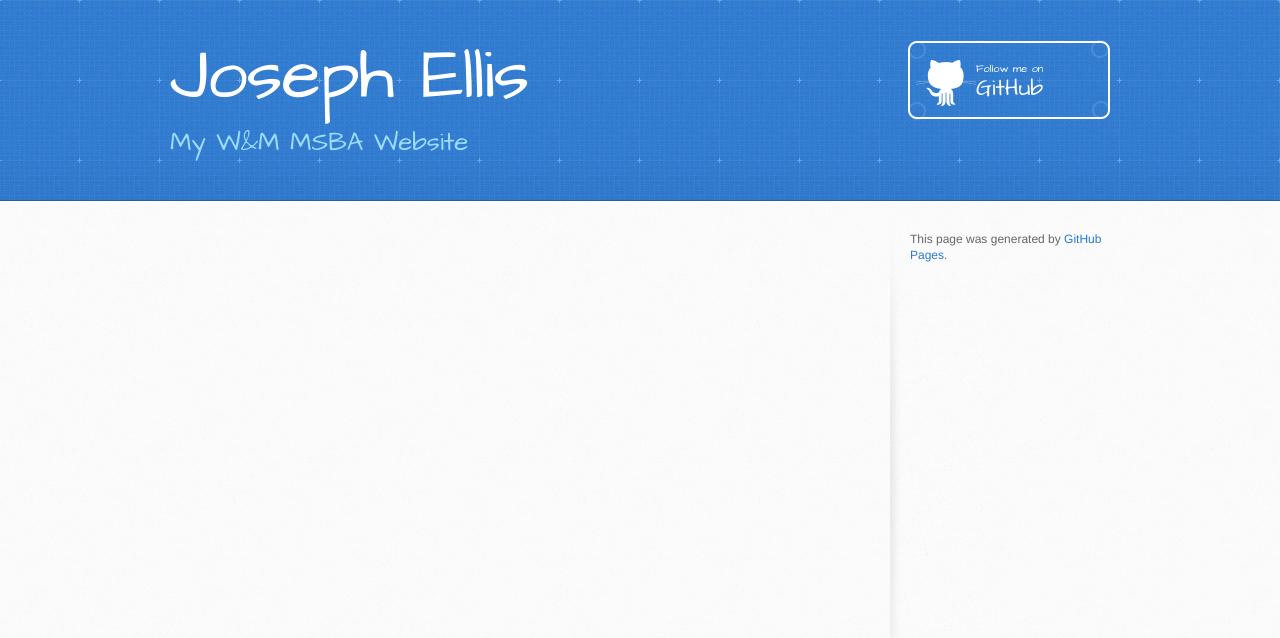
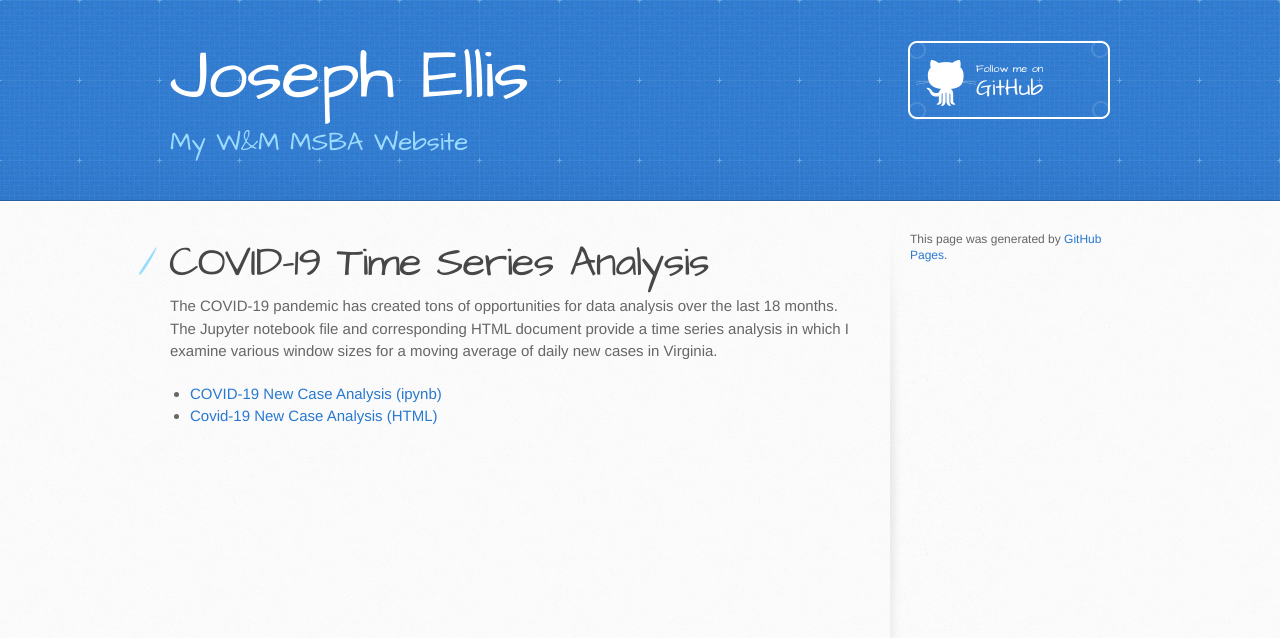
Before and after one commit to jsellis-wm/jsellis-wm.github.io, a Jekyll site: the page built from covid/index.md, in a window 1280 px wide. Shown: the top 638 px of the page. Built offline with Jekyll 4.4.1, drawn with Linux system fonts in a browser that asks for light colours; our own code applies the rules of GitHub Pages for plain Markdown files.

Commit message:
Update index.md

```diff
--- a/covid/index.md
+++ b/covid/index.md
@@ -1,3 +1,9 @@
 ---
 layout: default
 ---
+
+# COVID-19 Time Series Analysis
+The COVID-19 pandemic has created tons of opportunities for data analysis over the last 18 months. The Jupyter notebook file and corresponding HTML document provide a time series analysis in which I examine various window sizes for a moving average of daily new cases in Virginia.
+
+- [COVID-19 New Case Analysis (ipynb)](covid.ipynb)
+- [Covid-19 New Case Analysis (HTML)](covid.html)
```
